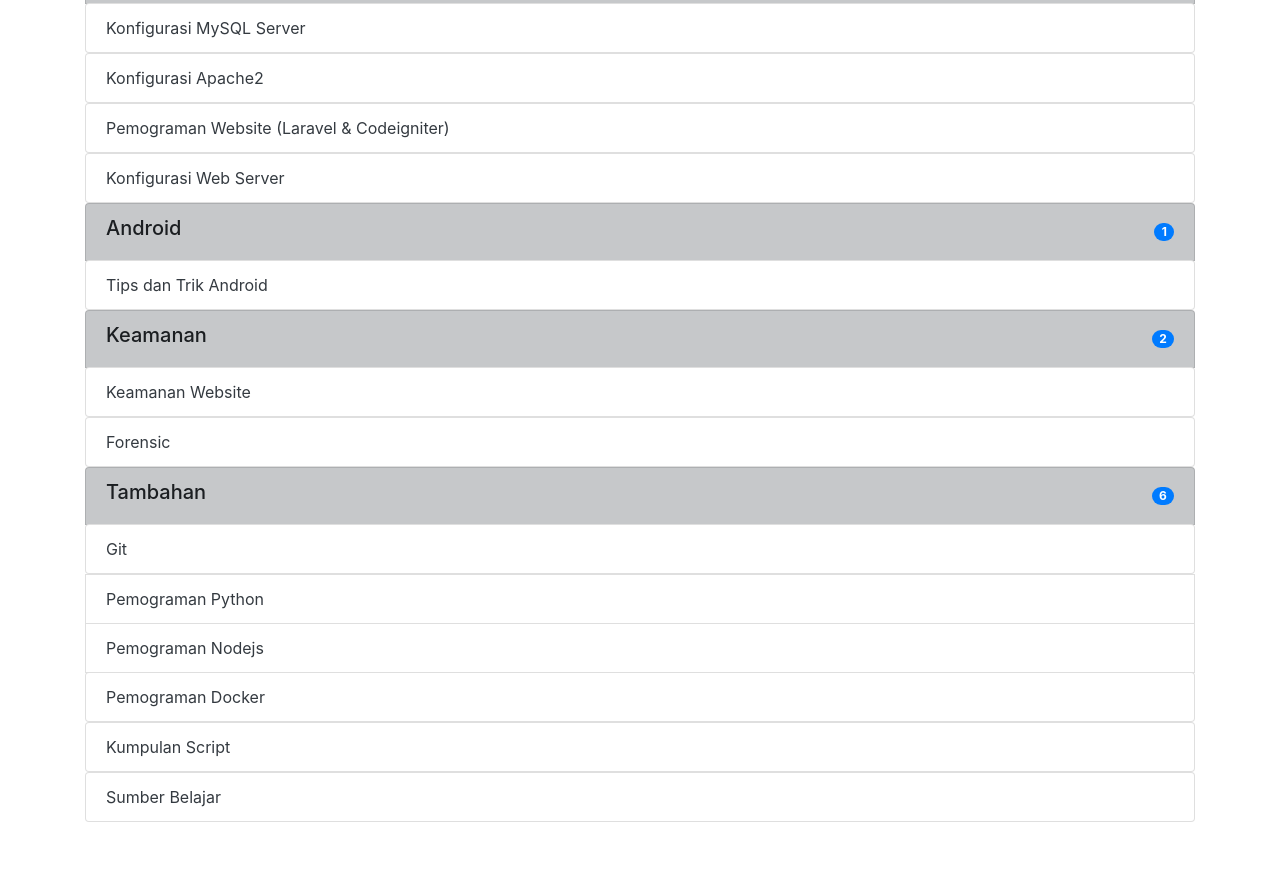
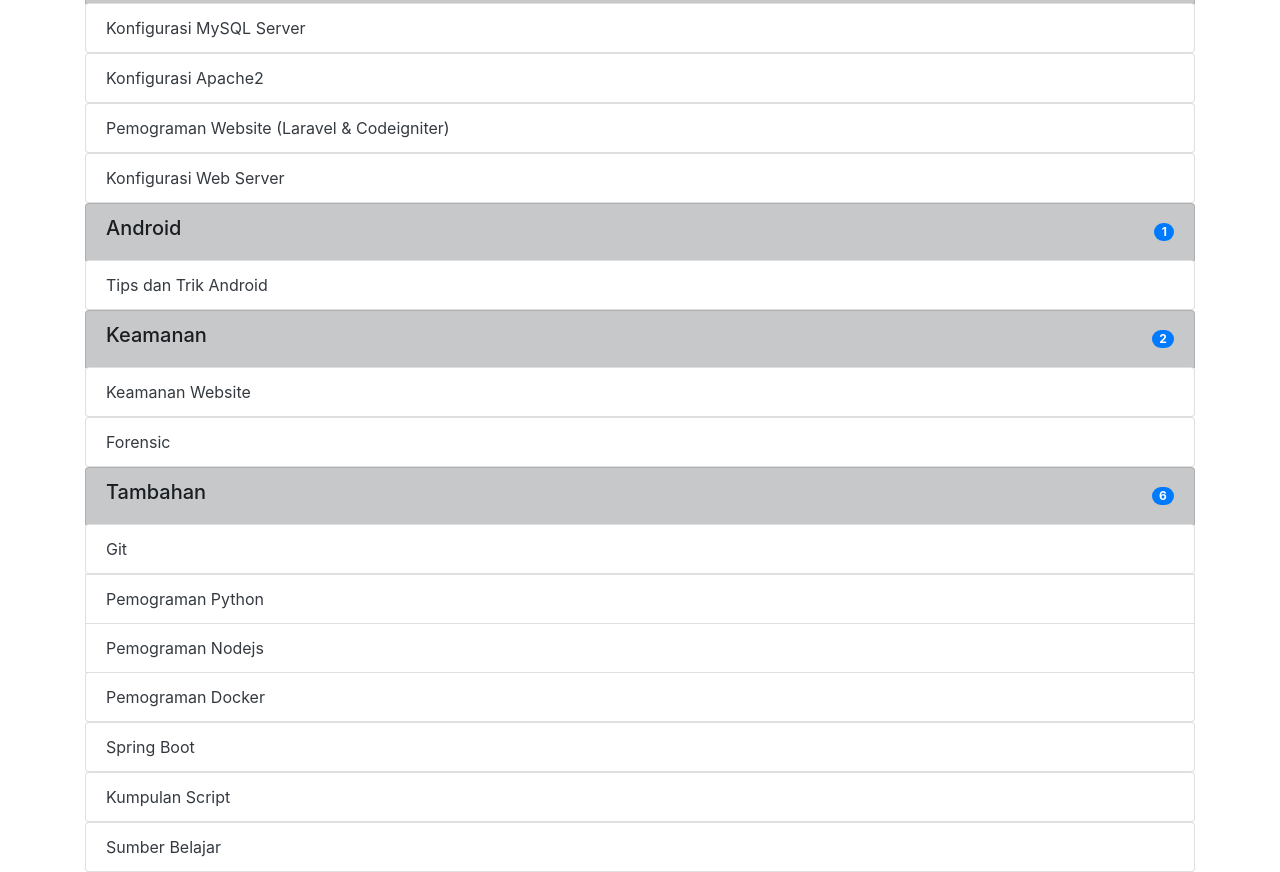
Before and after one commit to dwiHard/fivebyte.github.io, a plain HTML site: page index.html in a window 1280 px wide. Shown: the part 992-1864 px from the top of the page. Before the commit the page ends 1814 px from the top, so only its background shows below. Drawn offline with nearby package versions, Linux system fonts and the light colour scheme.

Commit message:
Update index.html

```diff
--- a/index.html
+++ b/index.html
@@ -116,6 +116,9 @@
       <a href="https://github.com/dwiHard/five_byte.github.io/blob/master/docker/docker.md" class="text-dark"><li class="list-group-item d-flex justify-content-between align-items-center">
         Pemograman Docker
       </li></a>
+      <a href="https://github.com/dwiHard/five_byte.github.io/blob/master/java/spring-boot.md" class="text-dark"><li class="list-group-item d-flex justify-content-between align-items-center">
+        Spring Boot
+      </li></a>
       <a href="https://github.com/dwiHard/five_byte.github.io/blob/master/LinuxConfigBackup/MyConfig.md" class="text-dark"><li class="list-group-item d-flex justify-content-between align-items-center">
         Kumpulan Script
       </li></a>
```
